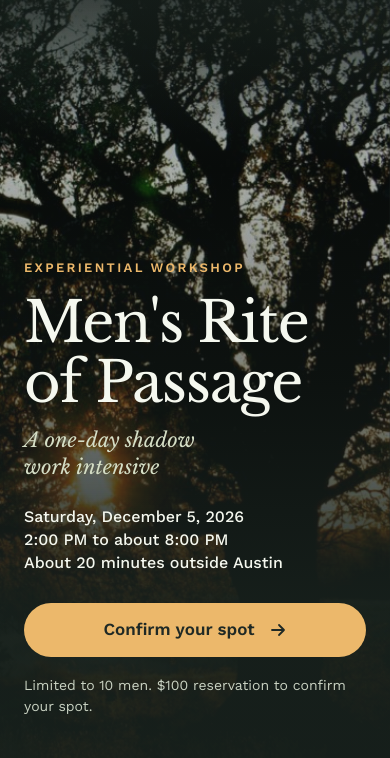
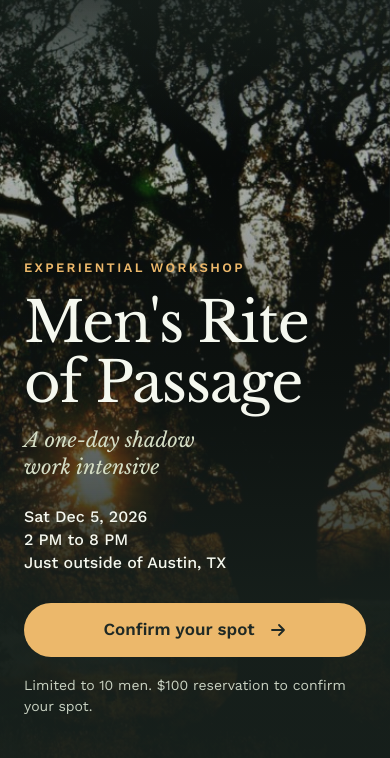
Before and after one commit to AIRSHP/events, a plain HTML site: page rite-of-passage/index.html in a window 390 px wide. Shown: the part 86-844 px from the top of the page. Drawn offline with Linux system fonts and the light colour scheme.

Commit message:
Shorter hero facts on one line
Co-Authored-By: Claude Opus 5.5 <noreply@anthropic.com>

```diff
--- a/css/events.css
+++ b/css/events.css
@@ -362,7 +362,6 @@ section[id] { scroll-margin-top: 0; }
 /* Tablet */
 @media (max-width: 1100px) {
   .site-nav { gap: 24px; }
-  .facts { flex-wrap: wrap; row-gap: 20px; }
   .part-num { flex-basis: 64px; }
 }
 
--- a/rite-of-passage/index.html
+++ b/rite-of-passage/index.html
@@ -6,12 +6,12 @@
 <meta name="robots" content="noindex, nofollow">
 <meta name="referrer" content="strict-origin-when-cross-origin">
 <title>Men's Rite of Passage: A One-Day Shadow Work Intensive | Prismatic Recovery</title>
-<meta name="description" content="A one-day shadow work intensive for men. Saturday, December 5, 2026, 2:00 PM to about 8:00 PM, about 20 minutes outside Austin. Limited to 10 men.">
+<meta name="description" content="A one-day shadow work intensive for men. Saturday, December 5, 2026, 2 PM to 8 PM, just outside of Austin, TX. Limited to 10 men.">
 <meta name="theme-color" content="#1F2925">
 <link rel="icon" type="image/png" href="/assets/prismatic-star-white.png">
 <link rel="preload" href="/assets/fonts/libre-baskerville-400-latin.woff2" as="font" type="font/woff2" crossorigin>
 <link rel="preload" href="/assets/fonts/work-sans-var-latin.woff2" as="font" type="font/woff2" crossorigin>
-<link rel="stylesheet" href="/css/events.css?v=11">
+<link rel="stylesheet" href="/css/events.css?v=12">
 </head>
 <body>
 <a class="skip" href="#main">Skip to content</a>
@@ -45,9 +45,9 @@
       <h1 id="hero-title">Men's Rite of Passage</h1>
       <p class="hero-sub">A one-day shadow<br class="br-mobile"> work intensive</p>
       <dl class="facts">
-        <div><dt>Date</dt><dd>Saturday, December 5, 2026</dd></div>
-        <div><dt>Time</dt><dd>2:00 PM to about 8:00 PM</dd></div>
-        <div><dt>Place</dt><dd>About 20 minutes outside Austin</dd></div>
+        <div><dt>Date</dt><dd>Sat Dec 5, 2026</dd></div>
+        <div><dt>Time</dt><dd>2 PM to 8 PM</dd></div>
+        <div><dt>Place</dt><dd>Just outside of Austin, TX</dd></div>
       </dl>
       <div class="cta-row">
         <a class="btn btn-gold when-open" href="https://buy.stripe.com/7sYbJ1etC1sI6Vyg2x9oc01" data-checkout aria-haspopup="dialog" aria-controls="checkout">Confirm your spot<svg class="arrow" viewBox="0 0 18 18" aria-hidden="true"><path d="M3 9h12M10 4l5 5-5 5"/></svg></a>
```
